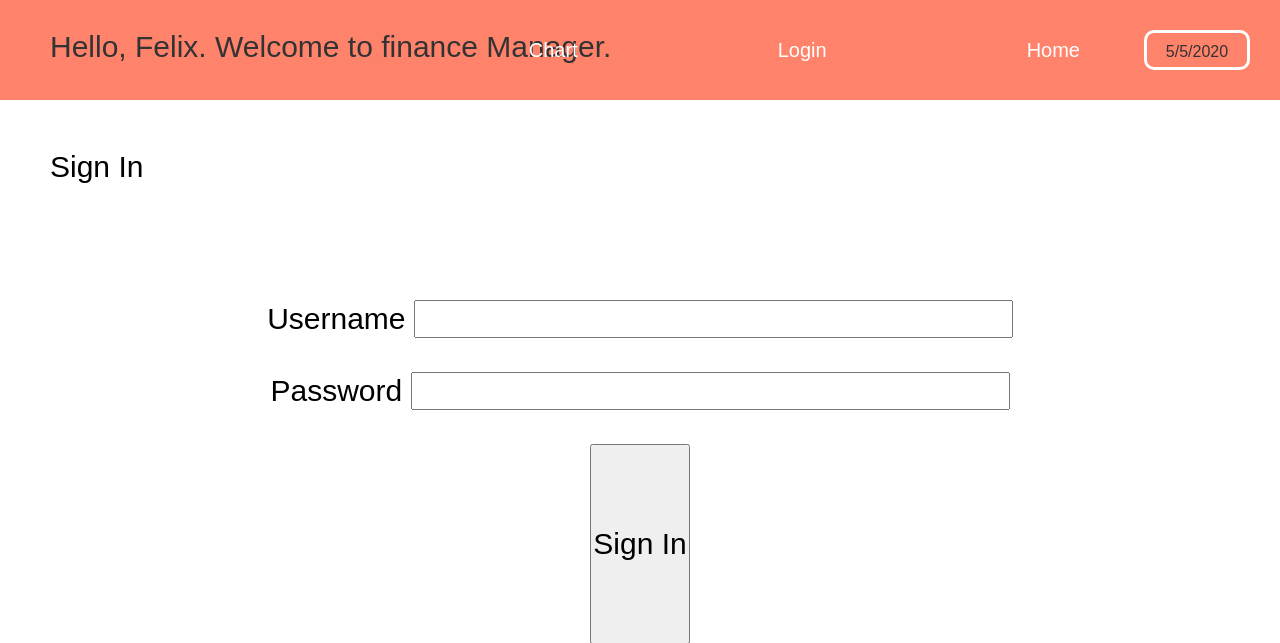
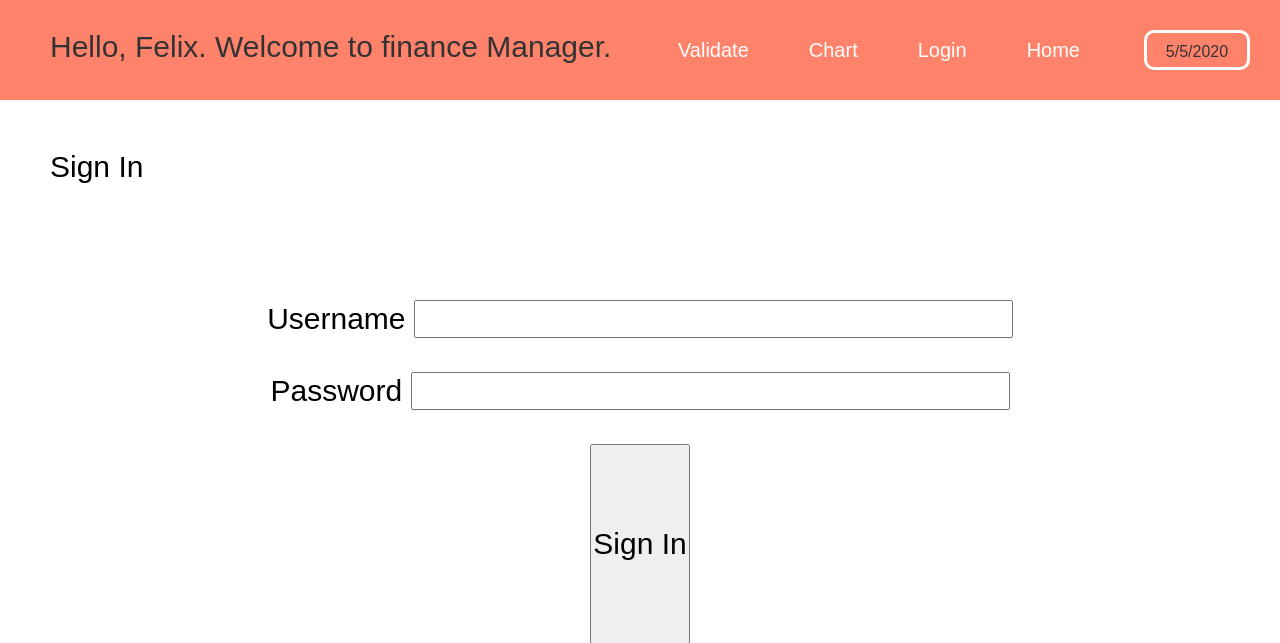
Before and after one commit to fali007/Flask, a Flask app: page /login in a window 1280 px wide. Shown: the top 643 px of the page. Run offline with Flask 2, Linux system fonts and the light colour scheme.

Commit message:
Add files via upload

```diff
--- a/app/routes.py
+++ b/app/routes.py
@@ -121,9 +121,6 @@ def create_figure():
         amount.append(row[2])
         date.append(row[1])
     cursor.close()
-    # axis = fig.add_subplot(1, 1, 1)
-    # axis.plot(date,amount)
-
     y=DB()
     cursor=y.conn.cursor()
     cursor.execute('SELECT * FROM income')
@@ -138,3 +135,38 @@ def create_figure():
     axis = fig.add_subplot(1, 1, 1)
     axis.plot(date,amount,date_e,amount_e)
     return fig
+
+@app.route('/validate')
+def validate():
+    if b.var==False:
+        return redirect('/login')
+    user = {'username': 'Felix'}
+    i=DB()
+    cursor=i.conn.cursor()
+    cursor.execute('SELECT * FROM income')
+    rows=cursor.fetchall()
+    date={}
+    for row in rows:
+        if row[1] in date:
+            date[row[1]].append(row[2])
+        else:
+            date[row[1]]=[]
+            date[row[1]].append(row[2])
+    cursor.close()
+    e=DB_e()
+    cursor=e.conn.cursor()
+    cursor.execute('SELECT * FROM expense')
+    rows=cursor.fetchall()
+    date_e={}
+    for row in rows:
+        if row[1] in date_e:
+            date_e[row[1]].append(row[2])
+        else:
+            date_e[row[1]]=[]
+            date_e[row[1]].append(row[2])
+    cursor.close()
+    for i in date:
+        date[i]=sum(date[i])
+    for i in date_e:
+        date_e[i]=sum(date_e[i])
+    return render_template('validate.html', title='Home', user=user,date=date,date_e=date_e,len=len(date))
--- a/app/templates/base.html
+++ b/app/templates/base.html
@@ -30,6 +30,16 @@
                 color: white;
                 text-decoration: none;
                 padding-right: 100px;
+                font-family: Arial, Helvetica, sans-serif;
+            }
+            .to_lef{
+                position: relative;
+                float: right;
+                font-size: 20px;
+                line-height: 100px;
+                color: white;
+                text-decoration: none;
+                padding-right: 30px;
                 font-family: Arial, Helvetica, sans-serif;
             }
             #date{
@@ -90,6 +100,11 @@
                 top: 150px;
                 left: 50px;
             }
+            .tab{
+                float: left;
+                width: 33%;
+                height: auto;
+            }
             #submit{
                 position: relative;
                 font-size: 30px;
@@ -107,8 +122,9 @@
             </h1>
             <p id="date"></p>
             <div class="to_left"><a class="to_left" href="/index">Home</a></div>
-            <div class="to_left"><a class="to_left" href="/login">Login</a></div>
-            <div class="to_left"><a class="to_left" href="/chart">Chart</a></div>
+            <div class="to_lef"><a class="to_lef" href="/login">Login</a></div>
+            <div class="to_lef"><a class="to_lef" href="/chart">Chart</a></div>
+            <div class="to_lef"><a class="to_lef" href="/validate">Validate</a></div>
         </div>
         {% block content %}{% endblock %}
     </body>
```
Also changed, not shown: app/templates/validate.html (added, +22 -0 lines), expense.db, income.db.
